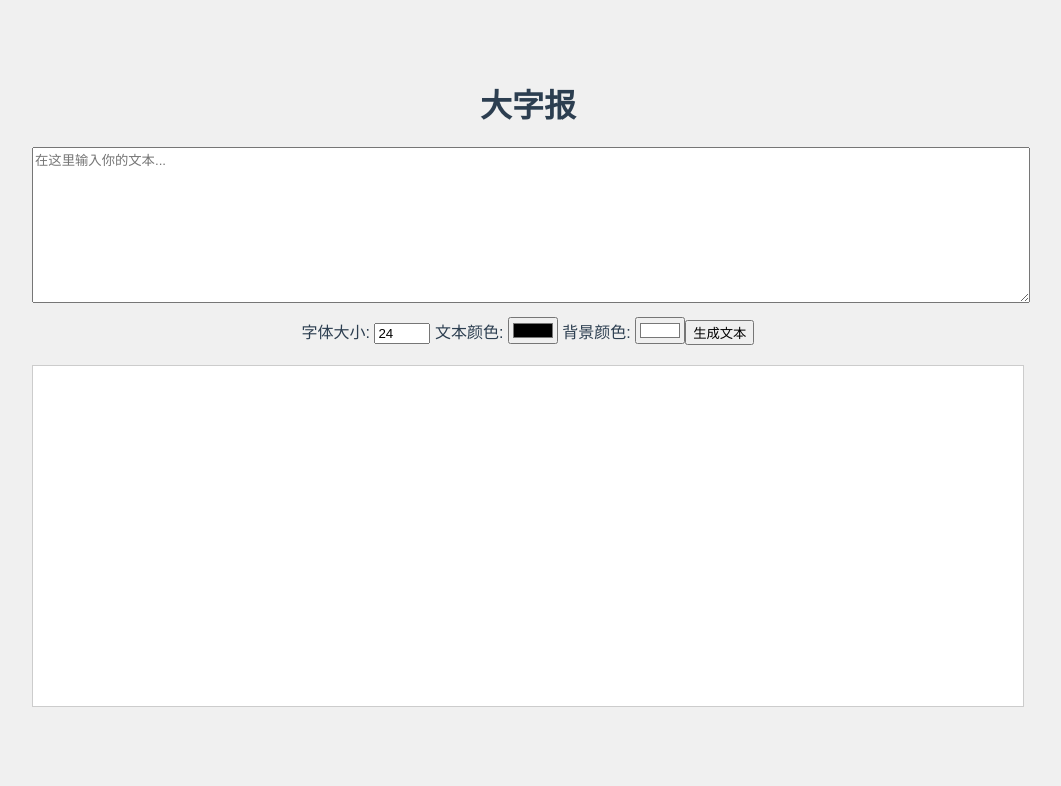
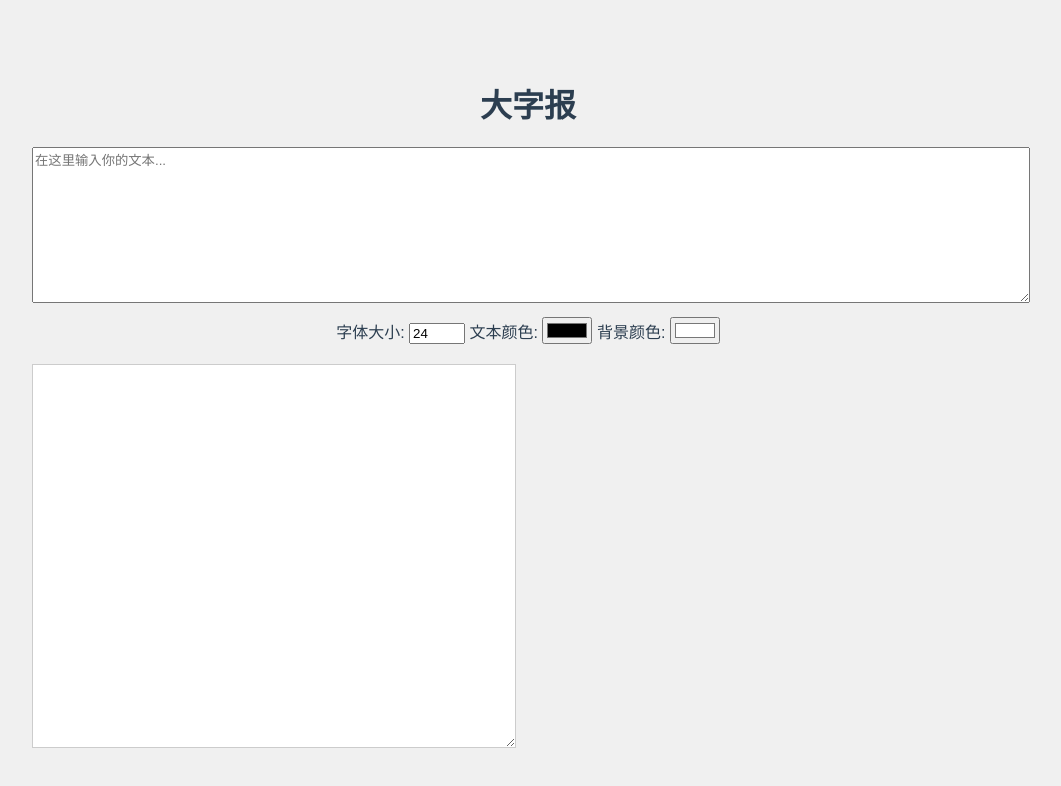
Before and after one commit to PandaBearLab/slogan, a Vue app: page / in a window 1280 px wide. Shown: the top 786 px of the page, without its empty margins (112-1173 px from the left). Built offline with nearby package versions, Linux system fonts and the light colour scheme; a web font is replaced by a local one.

Commit message:
Supports WYSIWYG (What You See Is What You Get) editing effects.

```diff
--- a/package.json
+++ b/package.json
@@ -10,6 +10,7 @@
     "deploy": "npm run build && wrangler pages deploy ./dist"
   },
   "dependencies": {
+    "html2canvas": "^1.4.1",
     "vue": "^3.4.29"
   },
   "devDependencies": {
--- a/src/components/TextFormatter.vue
+++ b/src/components/TextFormatter.vue
@@ -15,14 +15,19 @@
         背景颜色:
         <input type="color" v-model="bgColor">
       </label>
-      <button @click="generateText">生成文本</button>
     </div>
-    <div class="output" :style="outputStyle" v-html="output"></div>
+    <div
+      class="output"
+      :style="outputStyle"
+      v-html="formattedText"
+      ref="outputDiv"
+      @mousedown="startResize"
+    ></div>
   </div>
 </template>
 
 <script>
-import { ref, computed } from 'vue'
+import { ref, computed, onMounted, onUnmounted } from 'vue'
 
 export default {
   name: 'TextFormatter',
@@ -31,33 +36,68 @@ export default {
     const fontSize = ref(24)
     const textColor = ref('#000000')
     const bgColor = ref('#ffffff')
-    const output = ref('')
+    const outputDiv = ref(null)
+    const outputWidth = ref(400)
+    const outputHeight = ref(300)
 
     const outputStyle = computed(() => ({
       backgroundColor: bgColor.value,
       color: textColor.value,
-      fontSize: `${fontSize.value}px`
+      fontSize: `${fontSize.value}px`,
+      width: `${outputWidth.value}px`,
+      height: `${outputHeight.value}px`
     }))
 
-    const generateText = () => {
+    const formattedText = computed(() => {
       const lines = input.value.split('\n')
-      output.value = lines
+      return lines
         .filter(line => line.trim() !== '')
         .map(line => {
-          const randomFontSize = 24 + Math.floor(Math.random() * 24)
+          const randomFontSize = Math.max(fontSize.value, 24 + Math.floor(Math.random() * 24))
           return `<div class="text-block" style="font-size: ${randomFontSize}px;">${line}</div>`
         })
         .join('')
+    })
+
+    const startResize = (e) => {
+      e.preventDefault()
+      const startX = e.clientX
+      const startY = e.clientY
+      const startWidth = outputWidth.value
+      const startHeight = outputHeight.value
+
+      const resize = (e) => {
+        const newWidth = startWidth + e.clientX - startX
+        const newHeight = startHeight + e.clientY - startY
+        outputWidth.value = Math.max(200, newWidth) // 设置最小宽度
+        outputHeight.value = Math.max(100, newHeight) // 设置最小高度
+      }
+
+      const stopResize = () => {
+        window.removeEventListener('mousemove', resize)
+        window.removeEventListener('mouseup', stopResize)
+      }
+
+      window.addEventListener('mousemove', resize)
+      window.addEventListener('mouseup', stopResize)
     }
+
+    onMounted(() => {
+      if (outputDiv.value) {
+        outputWidth.value = outputDiv.value.offsetWidth
+        outputHeight.value = outputDiv.value.offsetHeight
+      }
+    })
 
     return {
       input,
       fontSize,
       textColor,
       bgColor,
-      output,
       outputStyle,
-      generateText
+      formattedText,
+      outputDiv,
+      startResize
     }
   }
 }
@@ -89,6 +129,9 @@ textarea {
   word-break: break-all;
   font-family: 'Huiwen Mingchao', Arial, sans-serif;
   text-align: left;
+  overflow: auto;
+  resize: both;
+  cursor: se-resize;
 }
 
 .text-block {
```
Also changed, not shown: 1 other file (tests, documents, lock files or other folders).
